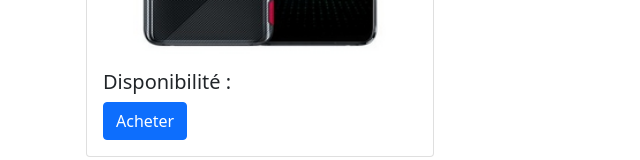
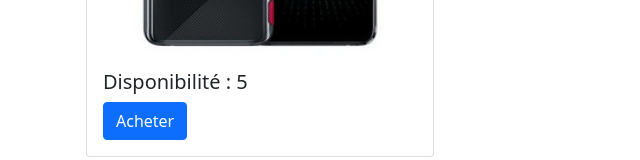
Before and after one commit to bezedache29/react-redux, a React (Create React App) app: page / in a window 1280 px wide. Shown: the part 383-543 px from the top of the page, without its empty margins (0-640 px from the left). Built offline with nearby package versions, Linux system fonts and the light colour scheme.

Commit message:
Récupérer le store sur un composant

```diff
--- a/src/components/Card.js
+++ b/src/components/Card.js
@@ -1,12 +1,12 @@
 import React from 'react'
 
-const Card = ({ src, item }) => {
+const Card = ({ src, item, nb }) => {
   return (
     <div className="col-4">
       <div className="card m-1">
         <img src={src} className="card-img-top" alt={item} />
         <div className="card-body">
-          <h5 className="card-title">Disponibilité : </h5>
+          <h5 className="card-title">Disponibilité : {nb}</h5>
           <button className="btn btn-primary">Acheter</button>
         </div>
       </div>
--- a/src/pages/Shop.js
+++ b/src/pages/Shop.js
@@ -1,8 +1,13 @@
 import React from 'react'
+import { connect } from 'react-redux'
 import Card from '../components/Card'
 import phone from '../assets/img/phone.jpeg'
 
-const Shop = () => {
+
+const Shop = (props) => {
+
+  console.log(props)
+
   return (
     <div className="container">
 
@@ -10,7 +15,7 @@ const Shop = () => {
 
       <div className="row">
 
-        <Card item="phone" src={phone} />
+        <Card item="phone" nb={props.phones} src={phone} />
 
       </div>
 
@@ -18,4 +23,8 @@ const Shop = () => {
   )
 }
 
-export default Shop
+const mapStateToProps = (state) => {
+  return { phones: state.phones }
+}
+
+export default connect(mapStateToProps)(Shop)
```
